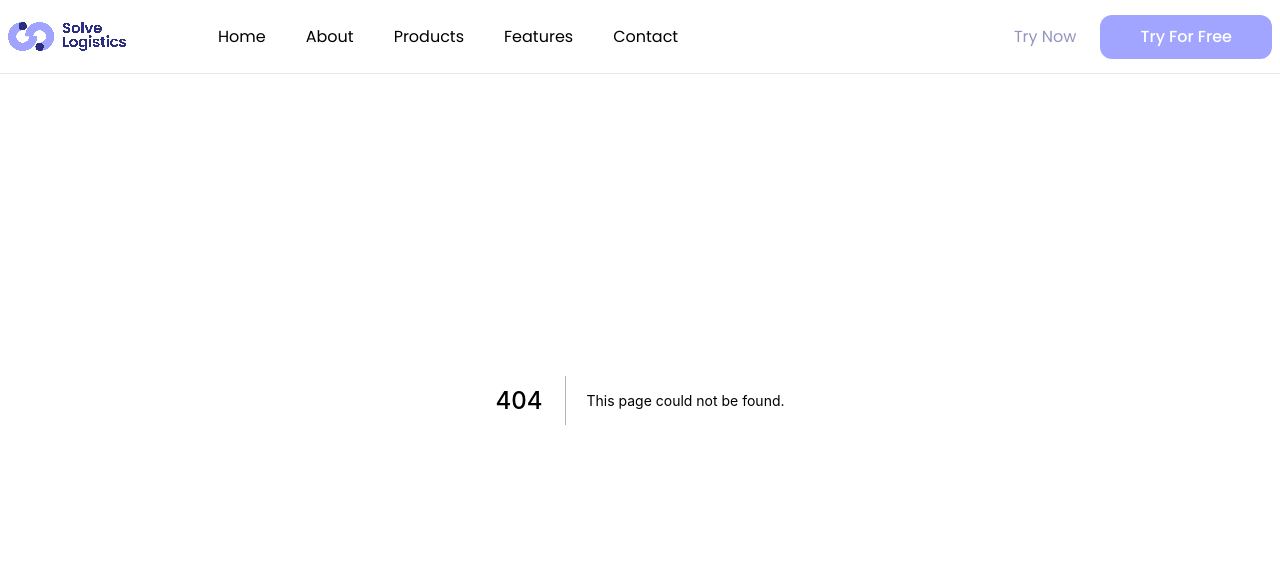
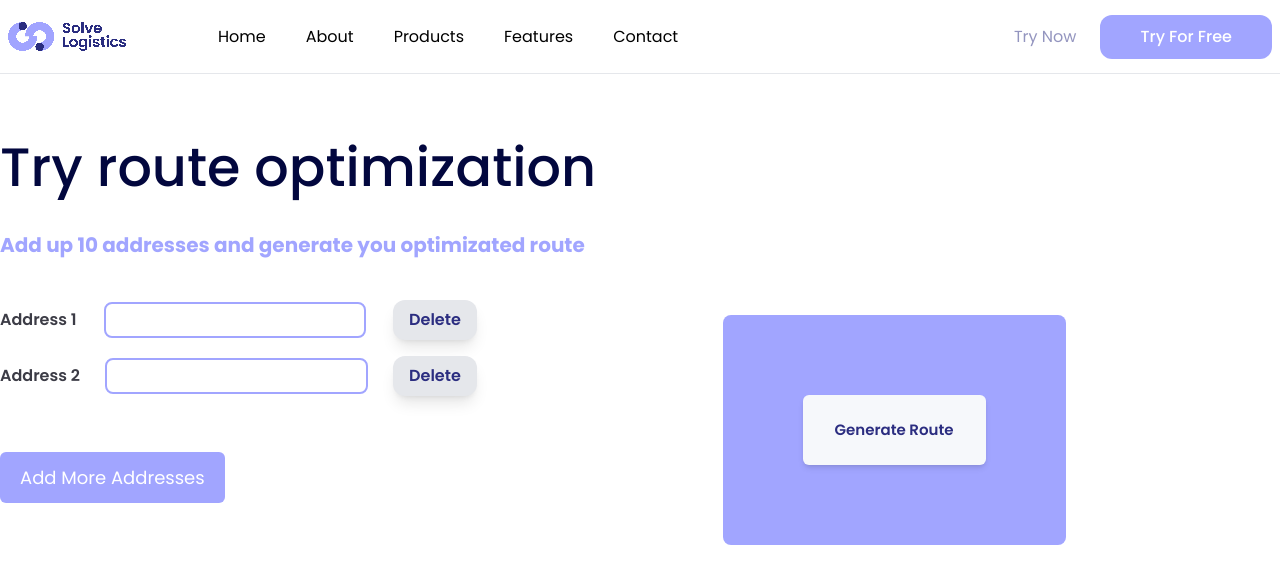
Before and after one commit to VladanIlicJS/s-log, a Next.js app: page /demo in a window 1280 px wide. Before the commit this address had no page. Shown: the top 584 px of the page. Built offline with nearby package versions, Linux system fonts and the light colour scheme.

Commit message:
Demo page added with full fuctionality

```diff
--- /dev/null
+++ b/components/InputForm.jsx
@@ -0,0 +1,67 @@
+import React, { useState } from "react"
+
+const InputForm = ({inputFields,setInputFields}) => {
+
+  const handleChange = (index, event) => {
+    const values = [...inputFields]
+    values[index].address = event.target.value
+    setInputFields(values)
+  }
+
+  const handleAddFields = () => {
+    if (inputFields.length < 10) {
+      setInputFields([...inputFields, { address: "" }])
+    }
+  }
+  const handleRemoveFields = index => {
+    const values = [...inputFields]
+    values.splice(index, 1)
+    setInputFields(values)
+  }
+
+
+  return (
+      <div className="my-5">
+        <h2 className="text-[#a1a5ff] text-[20px] font-bold my-4"> Add up 10 addresses and generate you optimizated route</h2>
+        <form className="w-[80%] my-10">
+          {inputFields.map((inputField, index) => (
+            <div key={index} className="w-full flex justify-between my-4 items-center">
+              <label className="font-semibold text-[#3c3c46]" htmlFor={`address${index + 1}`}>
+                Address {index + 1}
+              </label>
+              <input
+                id={`address${index + 1}`}
+                name={`address${index + 1}`}
+                type="text"
+                value={inputField.address}
+                onChange={event => handleChange(index, event)}
+                required
+                className="bg-white border-[#a1a5ff] border-2 p-1 outline-none rounded-lg w-[55%] px-4 text-[#3c3c46]"
+              />
+              {inputFields.length > 2 ? (
+                <button type="button" className=" py-2 px-4 text-[#2B2D80] rounded-xl bg-white shadow-lg font-semibold hover:text-[#a1a5ff]" onClick={() => handleRemoveFields(index)}>
+                  Delete
+                </button>
+              ) : (
+                <button type="button" disabled className="text-[#2B2D80] rounded-xl bg-gray-200 shadow-lg font-semibold py-2 px-4">
+                  Delete
+                </button>
+              )}
+            </div>
+          ))}
+
+          <button
+            type="button"
+            className="text-[18px] bg-[#a1a5ff] text-white mt-10 pt-[12px] pb-[12px] rounded-md hover:text-[#02073E] font-[400] transition duration-300 ease-out px-5 cursor-pointer"
+            onClick={handleAddFields}
+          >
+            Add More Addresses
+          </button>
+        </form>
+
+      </div>
+
+  )
+}
+
+export default InputForm
--- a/components/Navbar.jsx
+++ b/components/Navbar.jsx
@@ -1,20 +1,14 @@
-import Image from "next/image";
-import Link from "next/link";
-import React from "react";
-import Logo from '../public/assets/logo.png'
+import Image from "next/image"
+import Link from "next/link"
+import React from "react"
+import Logo from "../public/assets/logo.png"
 const Navbar = () => {
   return (
-    <div className="fixed w-full z-[100] bg-[#fff] ">
+    <div className="fixed w-full z-[100] bg-[#fff]">
       <div className="flex justify-between items-center w-full px-2 2xl:px-40 border-b ">
         <div className="flex h-full items-center">
           <Link href="/">
-            <Image
-              className="cursor-pointer min-h-[29px]"
-              src={Logo}
-              alt="/"
-              width="118px"
-              height="29px"
-            />
+            <Image className="cursor-pointer min-h-[29px]" src={Logo} alt="/" width="118px" height="29px" />
           </Link>
 
           <ul className="ml-[72px] h-[74px] flex flex-wrap -mb-px items-center">
@@ -39,12 +33,18 @@ const Navbar = () => {
         </div>
 
         <div>
-            <button className="px-6 text-[#2a2d80] opacity-50 hover:opacity-100 hover:text-gray-700 transition duration-300 ease-out">Try Now</button>
-            <button className="px-10 bg-[#a1a5ff] text-white pt-[10px] pb-[10px] rounded-xl hover:text-[#02073E] font-[500] transition duration-300 ease-out ">Try For Free</button>
-          </div>
+          <button className="px-6 text-[#2a2d80] opacity-50 hover:opacity-100 hover:text-gray-700 transition duration-300 ease-out">
+            Try Now
+          </button>
+          <Link href={"/demo"}>
+            <button className="px-10 bg-[#a1a5ff] text-white pt-[10px] pb-[10px] rounded-xl hover:text-[#02073E] font-[500] transition duration-300 ease-out ">
+              Try For Free
+            </button>
+          </Link>
+        </div>
       </div>
     </div>
-  );
-};
+  )
+}
 
-export default Navbar;
+export default Navbar
--- /dev/null
+++ b/pages/demo.js
@@ -0,0 +1,77 @@
+import Head from "next/head"
+import React, { useState } from "react"
+import InputForm from "../components/InputForm"
+
+const fetchCoordinates = async address => {
+  const baseUrl = "https://nominatim.openstreetmap.org/search"
+  const format = "json"
+  const url = `${baseUrl}?q=${encodeURIComponent(address)}&format=${format}`
+
+  const response = await fetch(url)
+  const data = await response.json()
+
+  if (data && data.length > 0) {
+    const { lat, lon } = data[0]
+    return { lat, lon }
+  } else {
+    throw new Error("Address not found")
+  }
+}
+const demo = () => {
+  const [inputFields, setInputFields] = useState([{ address: "" }, { address: "" }])
+  const getRandomCapacity = () => Math.floor(Math.random() * 9) + 1
+  console.log(inputFields)
+  const getCoordinatesAndOpenLink = async () => {
+    const coordinates = []
+    for (const field of inputFields) {
+      try {
+        const coords = await fetchCoordinates(field.address)
+        coordinates.push(coords)
+      } catch (error) {
+        console.error(`Error fetching coordinates for address: ${field.address}`, error)
+      }
+    }
+
+    // Create the URL with the coordinates and random capacities
+    const baseUrl = "https://extrat-coordinates.vercel.app/"
+    const depotCoords = coordinates.shift() // Assuming the first address is the depot
+    let url = `${baseUrl}?depot=${depotCoords.lat},${depotCoords.lon}`
+
+    coordinates.forEach((coords, index) => {
+      const capacity = getRandomCapacity()
+      url += `&point_${index + 1}=${coords.lat},${coords.lon},${capacity}`
+    })
+
+    // Open the URL in a new tab
+    window.open(url, "_blank", "noopener,noreferrer")
+  }
+
+  return (
+    <div className="w-full h-screen">
+      <div className="absolute pt-[60px] 2xl:px-40 h-full">
+        <div className="grid grid-cols-2 h-full">
+          <div className="flex flex-col h-full mt-20">
+            <h1 className="text-[54px] font-[500] text-[#02073E] leading-[54px] ">Try route optimization</h1>
+            <InputForm inputFields={inputFields} setInputFields={setInputFields} />
+          </div>
+          <div className=" flex justify-center items-center ">
+            <div className="bg-[#a1a5ff] px-20 py-20 rounded-lg">
+              <div
+                className={`py-[24px] px-[32px] bg-[#F6F8FB] hover:shadow-xl shadow-md rounded-md cursor-pointer`}
+                onClick={() => getCoordinatesAndOpenLink()}
+              >
+                <div className={`w-full flex justify-between cursor-pointer transition ease-in-out`}>
+                  <div className={`hover:text-[#A1A5FF] text-[#2B2D80] w-full flex justify-between text-[15px] font-semibold`}>
+                    Generate Route
+                  </div>
+                </div>
+              </div>
+            </div>
+          </div>
+        </div>
+      </div>
+    </div>
+  )
+}
+
+export default demo
```
Also changed, not shown: components/Hero.jsx (line endings or trailing spaces), pages/_document.js (line endings or trailing spaces).
